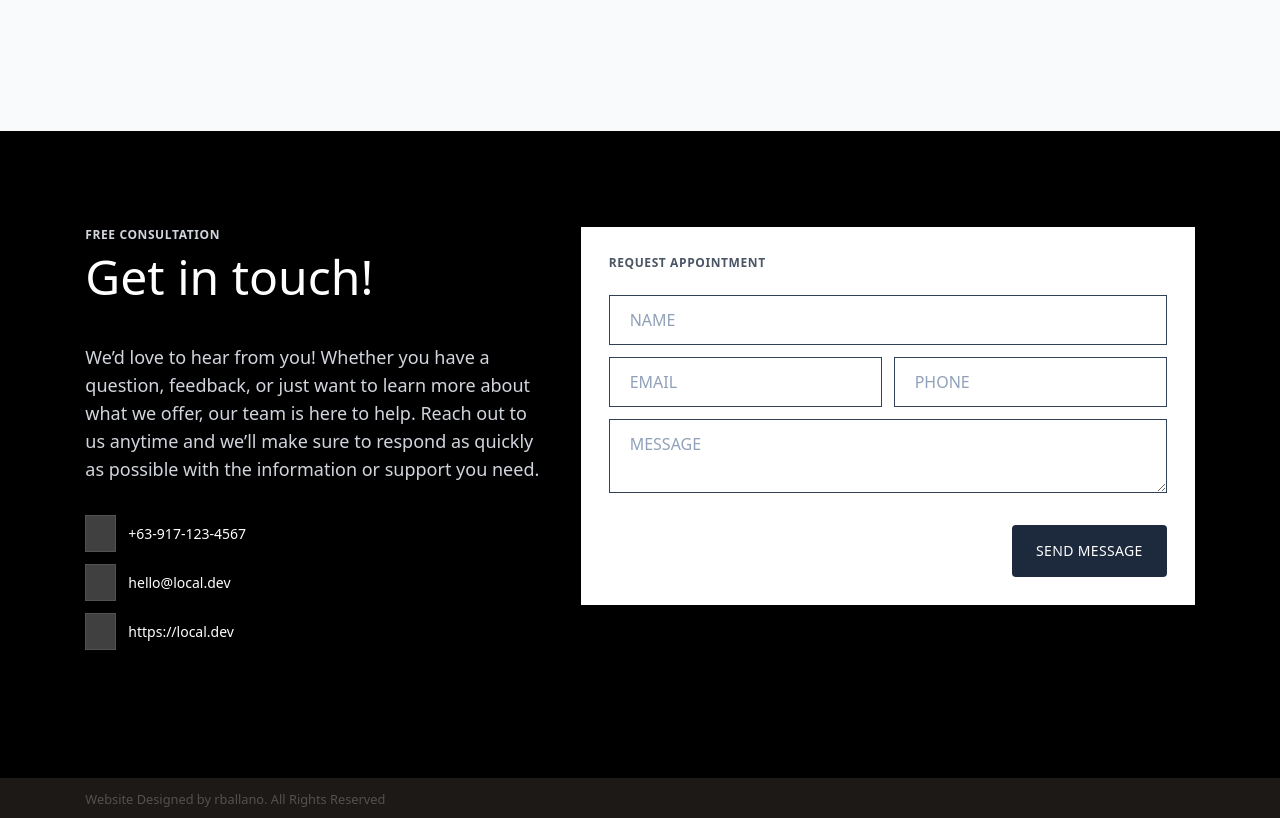
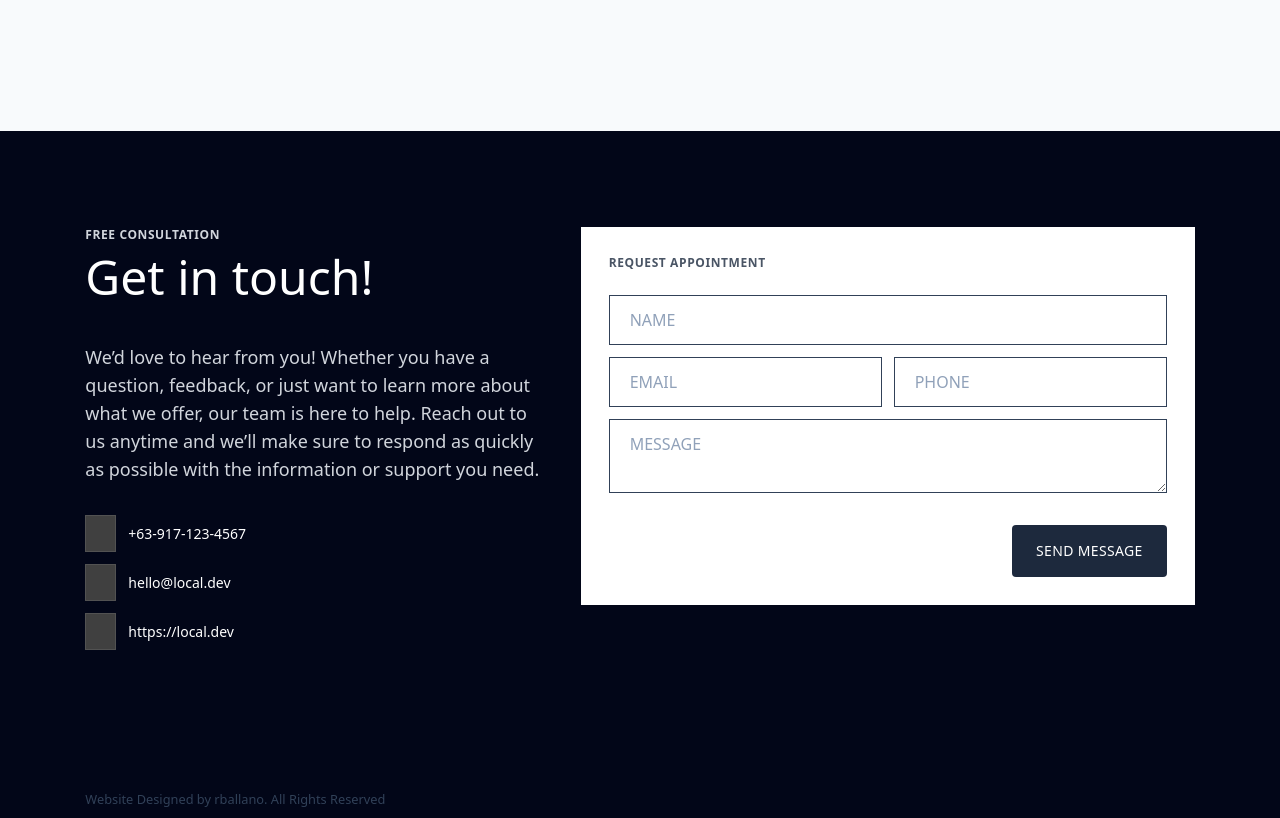
Before and after one commit to reeceballano/landing-page, a React (Vite) app: page / in a window 1280 px wide. Shown: the part 3000-3818 px from the top of the page. Built offline with nearby package versions, Linux system fonts and the light colour scheme; some icons are missing.

Commit message:
update footer background

```diff
--- a/src/components/Footer.jsx
+++ b/src/components/Footer.jsx
@@ -24,7 +24,7 @@ const Footer = () => {
 
     return (
         <>
-            <Section classes={"bg-black"}>
+            <Section classes={"bg-slate-950"}>
                 <Container classes={"md:flex gap-10"}>
                     <div className="flex-1">
                         <h4 className="text-xs uppercase text-gray-300 font-semibold tracking-wider">Free Consultation</h4>
@@ -131,9 +131,9 @@ const Footer = () => {
                 </Container>
             </Section>
 
-            <Section classes={"!py-2 bg-stone-900"}>
+            <Section classes={"!py-2 bg-slate-950"}>
                 <Container classes={"!py-0 max-sm:text-center"}>
-                    <small className="text-neutral-600">Website Designed by rballano. All Rights Reserved</small>
+                    <small className="text-slate-700">Website Designed by rballano. All Rights Reserved</small>
                 </Container>
             </Section>
         </>
```
